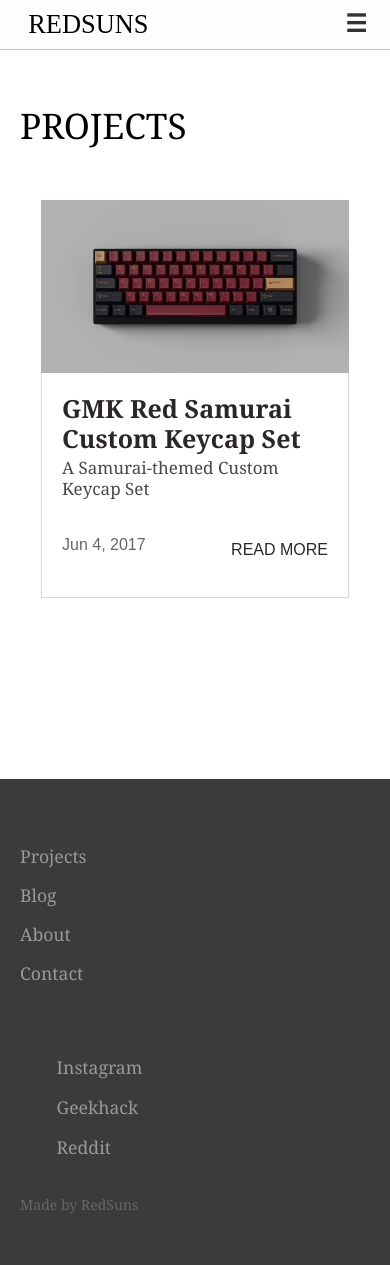
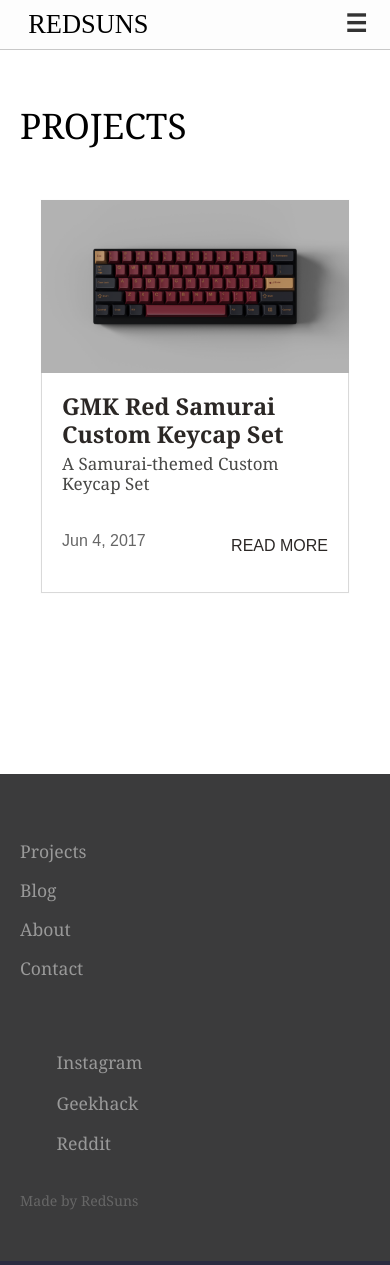
Before and after one commit to RedSunsRMK/redsunsrmk.github.io, a Jekyll site: the page built from projects.html, in a window 390 px wide and 1265 px high. Built offline with Jekyll 4.4.1, drawn with Linux system fonts in a browser that asks for light colours.

Commit message:
Update layout.scss

```diff
--- a/_sass/layout.scss
+++ b/_sass/layout.scss
@@ -243,6 +243,18 @@ blockquote:before {
 		font-size: 25px;
 		font-family: lora,Georgia,Cambria,"Times New Roman",Times,serif !important;
 		font-weight: 700;
+
+		@media screen and (max-width: 40em) {
+		font-size: 20.5px;
+		}
+
+		@media screen and (max-width: 56em) {
+ 		font-size: 21.85px;
+		}
+
+		@media screen and (max-width: 64em) {
+		font-size: 23.2px;
+		}
 	}
 
 	.position {
```
